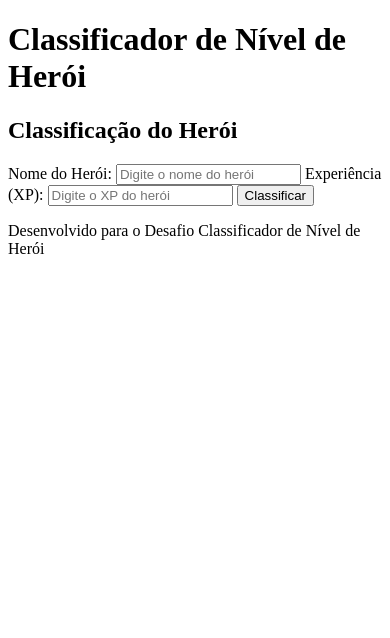
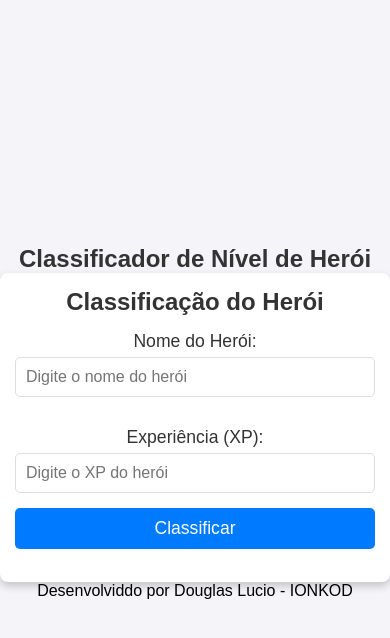
Before and after one commit to dlucioyauh/ClassificadorHeroi, a plain HTML site: page index.html in a window 390 px wide. Drawn offline with Linux system fonts and the light colour scheme.

Commit message:
Adicionando estilo e responsividade, assertividade

```diff
--- a/index.html
+++ b/index.html
@@ -22,7 +22,7 @@
                 <label for="xpHeroi">Experiência (XP):</label>
                 <input type="number" id="xpHeroi" placeholder="Digite o XP do herói" aria-required="true">
 
-                <button type="button" id="classificarBtn">Classificar</button>
+                <button type="button" id="classificarBtn">Classificar</button><br><br>
             </form>
 
             <output aria-live="polite" id="resultado"></output>
@@ -30,7 +30,7 @@
     </main>
 
     <footer>
-        <p>Desenvolvido para o Desafio Classificador de Nível de Herói</p>
+        <p>Desenvolviddo por Douglas Lucio - IONKOD</p>
     </footer>
 
     <script src="src/assets/js/script.js"></script>
--- a/src/assets/css/style.css
+++ b/src/assets/css/style.css
@@ -0,0 +1,90 @@
+/* Reset básico */
+* {
+    margin: 0;
+    padding: 0;
+    box-sizing: border-box;
+    font-family: Arial, sans-serif;
+}
+
+/* Estilos principais */
+body {
+    display: flex;
+    flex-direction: column;
+    align-items: center;
+    justify-content: center;
+    min-height: 100vh;
+    background-color: #f4f4f9;
+}
+
+main {
+    width: 100%;
+    max-width: 500px;
+    padding: 20px;
+    background-color: #fff;
+    box-shadow: 0 4px 8px rgba(0, 0, 0, 0.2);
+    border-radius: 8px;
+    text-align: center;
+}
+
+h1, h2 {
+    color: #333;
+}
+
+label {
+    display: block;
+    margin: 15px 0 5px;
+    font-size: 1.1em;
+    color: #333;
+}
+
+input {
+    width: 100%;
+    padding: 10px;
+    font-size: 1em;
+    border: 1px solid #ddd;
+    border-radius: 5px;
+    margin-bottom: 15px;
+}
+
+button {
+    padding: 10px 20px;
+    font-size: 1.1em;
+    color: #fff;
+    background-color: #007bff;
+    border: none;
+    border-radius: 5px;
+    cursor: pointer;
+    transition: background-color 0.3s;
+}
+
+button:hover {
+    background-color: #0056b3;
+}
+
+#resultado {
+    margin-top: 20px;
+    font-weight: bold;
+    font-size: 1.2em;
+    color: #555;
+}
+
+/* Responsividade */
+@media (max-width: 600px) {
+    main {
+        padding: 15px;
+    }
+
+    h1 {
+        font-size: 1.5em;
+    }
+
+    button {
+        width: 100%;
+    }
+}
+
+/* Destaque de foco para navegação com teclado */
+input:focus, button:focus {
+    outline: 2px solid #007bff;
+    outline-offset: 2px;
+}
```
Also changed, not shown: 1 other file.
